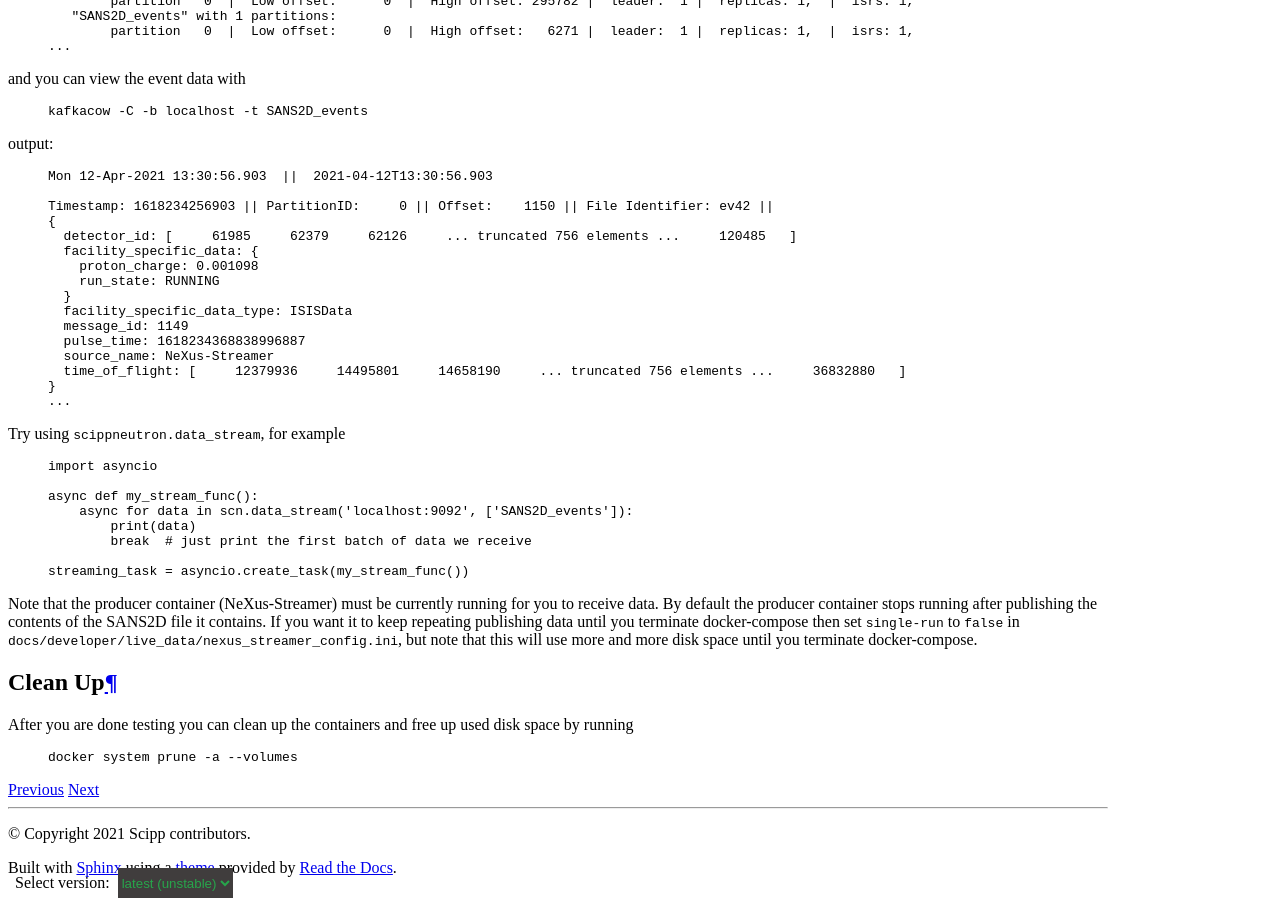
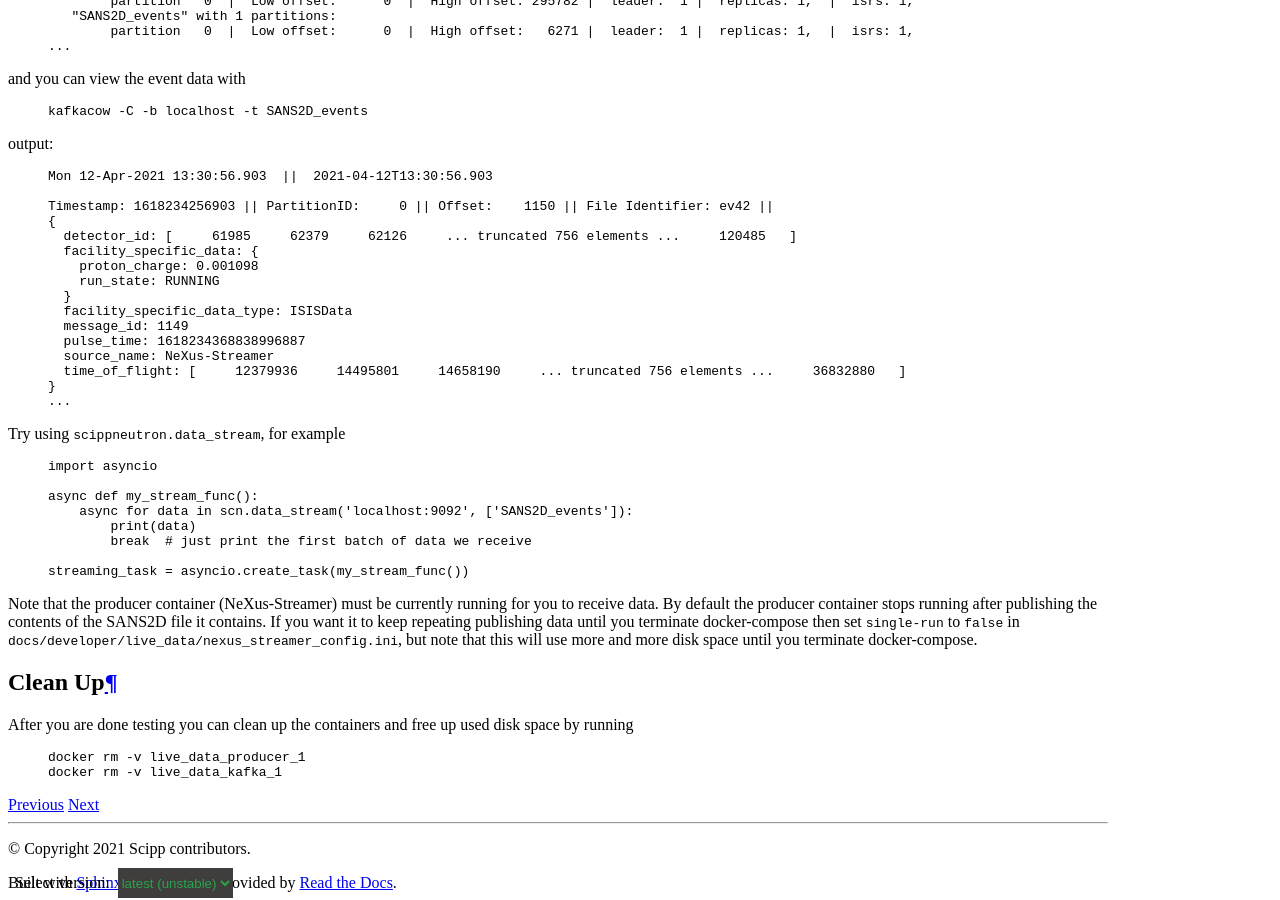
Before and after one commit to scipp/scippneutron, a Sphinx documentation site: the page built from docs/developer/testing-live-data.rst, in a window 1280 px wide and 900 px high, scrolled down 1453 px. Built offline with Sphinx 7.4.7 and the Read the Docs theme 2.0.0, drawn with Linux system fonts in a browser that asks for light colours.

Commit message:
Specifically remove live-data containers and volumes

```diff
--- a/docs/developer/testing-live-data.rst
+++ b/docs/developer/testing-live-data.rst
@@ -109,4 +109,5 @@ After you are done testing you can clean up the containers and free up used disk
 
     .. code-block:: sh
 
-        docker system prune -a --volumes
+        docker rm -v live_data_producer_1
+        docker rm -v live_data_kafka_1
```
